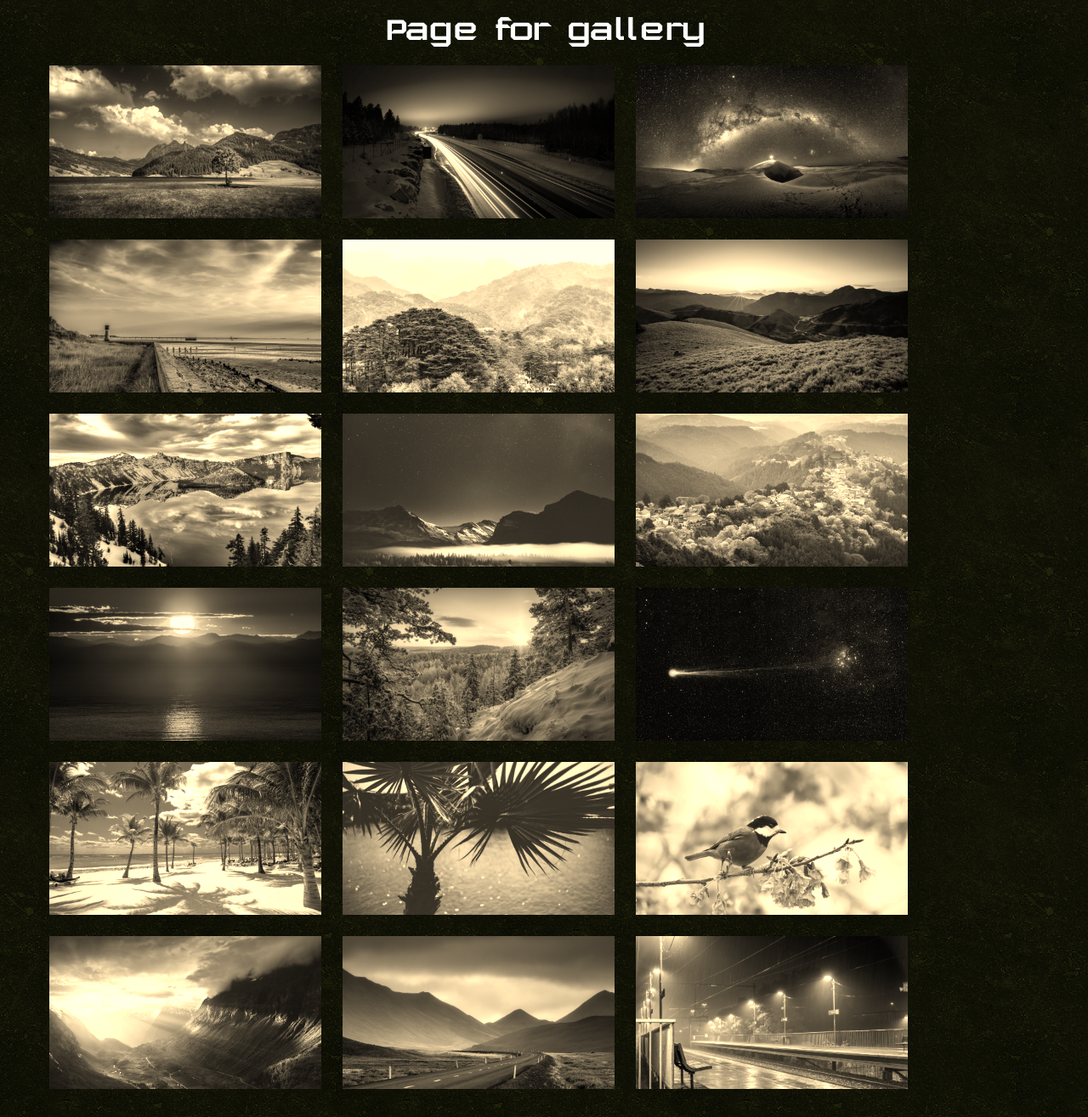
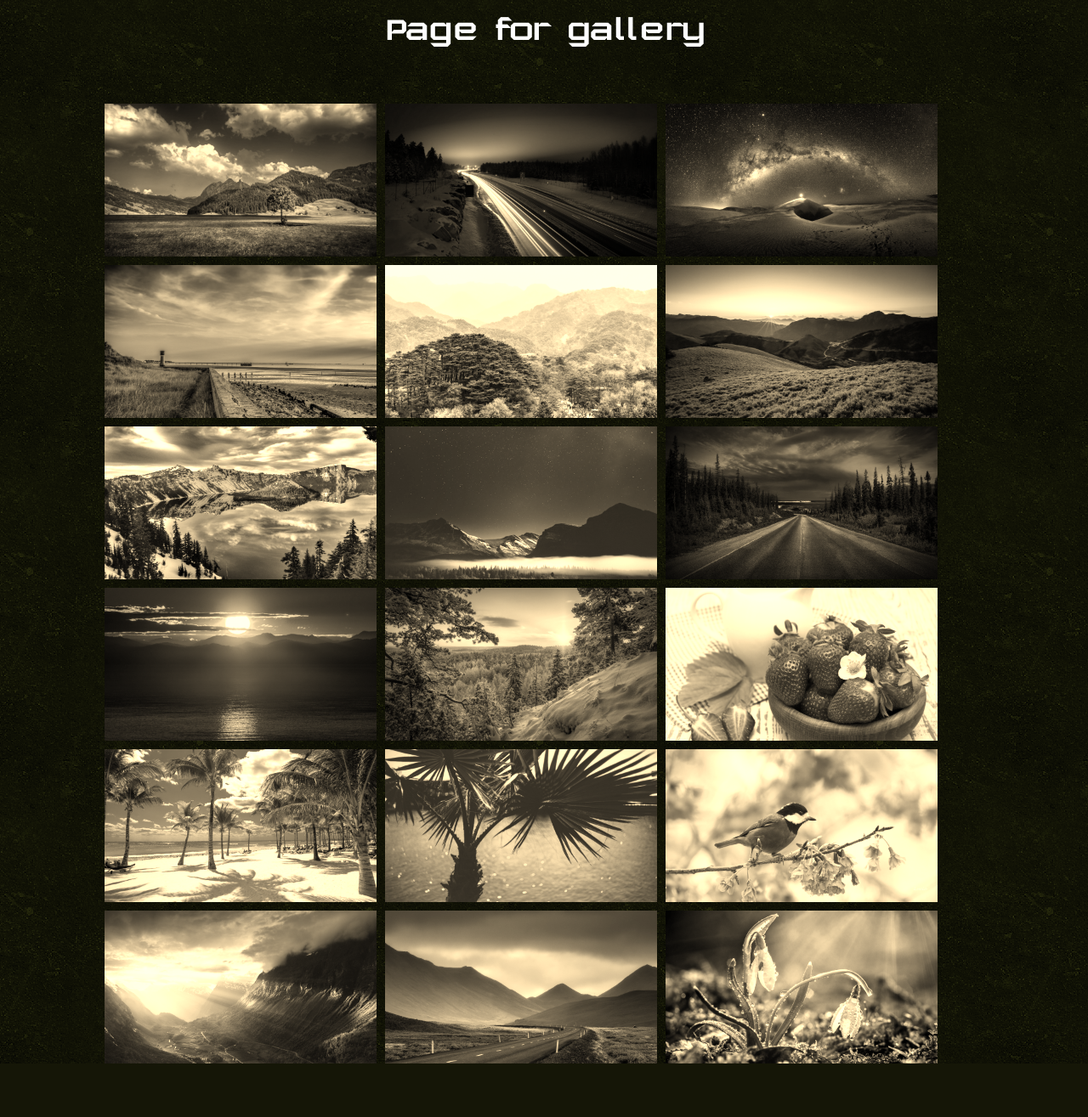
Before and after one commit to KypoHeko/hive-repo, a Django app: page /gallery/ in a window 1280 px wide. Shown: the part 85-1400 px from the top of the page at 85% size. After the commit the page ends 1337 px from the top, so only its background shows below. Run offline with Django 3.2, Linux system fonts and the light colour scheme.

Commit message:
Update for loops, update gallery

```diff
--- a/honey/static/style.css
+++ b/honey/static/style.css
@@ -21,7 +21,7 @@ h2 {
 .main-page {
   height: 180px;
   width: 200px;
-  background-color: #333;
+  /*background-color: #333;*/
   padding-left: 30px;
   margin-left: 30px;
 
@@ -196,80 +196,32 @@ td {
 	clear: both;
 	display: block;
 }
-.column .g-image {
+.column div {
 	position: relative;
 	float: left;
 	width: 320px;
 	height: 180px;
-	margin: 0 0 25px 25px;
+	margin: 0 0 10px 10px;
 }
-.g-image {
+.scale-sepia img {
 	-webkit-filter: sepia(100%);
 	        filter: sepia(100%);
 	-webkit-transition: .3s ease-in-out;
 	        transition: .3s ease-in-out;
 }
-.g-image:hover  {
+img:hover {
 	-webkit-filter: sepia(0);
 	        filter: sepia(0);
-  -webkit-transform: scale(2.5);
-          transform: scale(2.5);
+  -webkit-transform: scale(1);
+          transform: scale(1);
   z-index: 1;
 }
-.g-image {
-  background-size: cover;
+img {
+  height: 450px;
+	width: 800px;
+  position: absolute;
+  top: -50%;
+  left: -50%;
+  -webkit-transform: scale(0.4);
+          transform: scale(0.4);
 }
-.g-image:nth-of-type(1) {
-  background-image: url(img/gallery-img1.jpg);
-}
-.g-image:nth-of-type(2) {
-  background-image: url(img/gallery-img2.jpg);
-}
-.g-image:nth-of-type(3) {
-  background-image: url(img/gallery-img3.jpg);
-}
-.g-image:nth-of-type(4) {
-  background-image: url(img/gallery-img4.jpg);
-}
-.g-image:nth-of-type(5) {
-  background-image: url(img/gallery-img5.jpg);
-}
-.g-image:nth-of-type(6) {
-  background-image: url(img/gallery-img6.jpg);
-}
-.g-image:nth-of-type(7) {
-  background-image: url(img/gallery-img7.jpg);
-}
-.g-image:nth-of-type(8) {
-  background-image: url(img/gallery-img8.jpg);
-}
-.g-image:nth-of-type(9) {
-  background-image: url(img/gallery-img9.jpg);
-}
-.g-image:nth-of-type(10) {
-  background-image: url(img/gallery-img10.jpg);
-}
-.g-image:nth-of-type(11) {
-  background-image: url(img/gallery-img11.jpg);
-}
-.g-image:nth-of-type(12) {
-  background-image: url(img/gallery-img12.jpg);
-}
-.g-image:nth-of-type(13) {
-  background-image: url(img/gallery-img13.jpg);
-}
-.g-image:nth-of-type(14) {
-  background-image: url(img/gallery-img14.jpg);
-}
-.g-image:nth-of-type(15) {
-  background-image: url(img/gallery-img15.jpg);
-}
-.g-image:nth-of-type(16) {
-  background-image: url(img/gallery-img16.jpg);
-}
-.g-image:nth-of-type(17) {
-  background-image: url(img/gallery-img17.jpg);
-}
-.g-image:nth-of-type(18) {
-  background-image: url(img/gallery-img18.jpg);
-}
--- a/honey/templates/gallery.html
+++ b/honey/templates/gallery.html
@@ -9,11 +9,12 @@
   </div>
 
   <div class="scale-sepia column">
-    {% for _ in 'xxxx xxxx xxxx xxx' %}
-      <div class="g-image"></div>
+    {% for i in range %}
+      <div>
+        <img src="../static/img/gallery-img{{ i }}.jpg">
+      </div>
     {% endfor %}
   </div>
 
+
 {% endblock %}
-
-<!--<img src="http://nxworld.net/codepen/css-image-hover-effects/pic01.jpg" />-->
--- a/honey/templates/main.html
+++ b/honey/templates/main.html
@@ -17,7 +17,7 @@
   </div>
 
 <div class="main-gallery">
-  {% for _ in 'xxxxxxxxxxx' %}
+  {% for _ in range %}
     <div class="mg-image"></div>
   {% endfor %}
 </div>
--- a/honey/views.py
+++ b/honey/views.py
@@ -6,7 +6,7 @@ def index(request):
     return render(request, "index.html")
 
 def main(request):
-    return render(request, "main.html")
+    return render(request, "main.html", {'range':range(1,12)})
 
 def er404(request):
     return render(request, "404.html")
@@ -21,7 +21,7 @@ def communities(request):
     return render(request, "communities.html")
 
 def gallery(request):
-    return render(request, "gallery.html")
+    return render(request, "gallery.html", {'range':range(1,19)})
 
 def id(request, pk):
     data = Persona.objects.get(id=pk)
```
Also changed, not shown: honey/static/img/gallery-img12.jpg, honey/static/img/gallery-img18.jpg, honey/static/img/gallery-img9.jpg.
